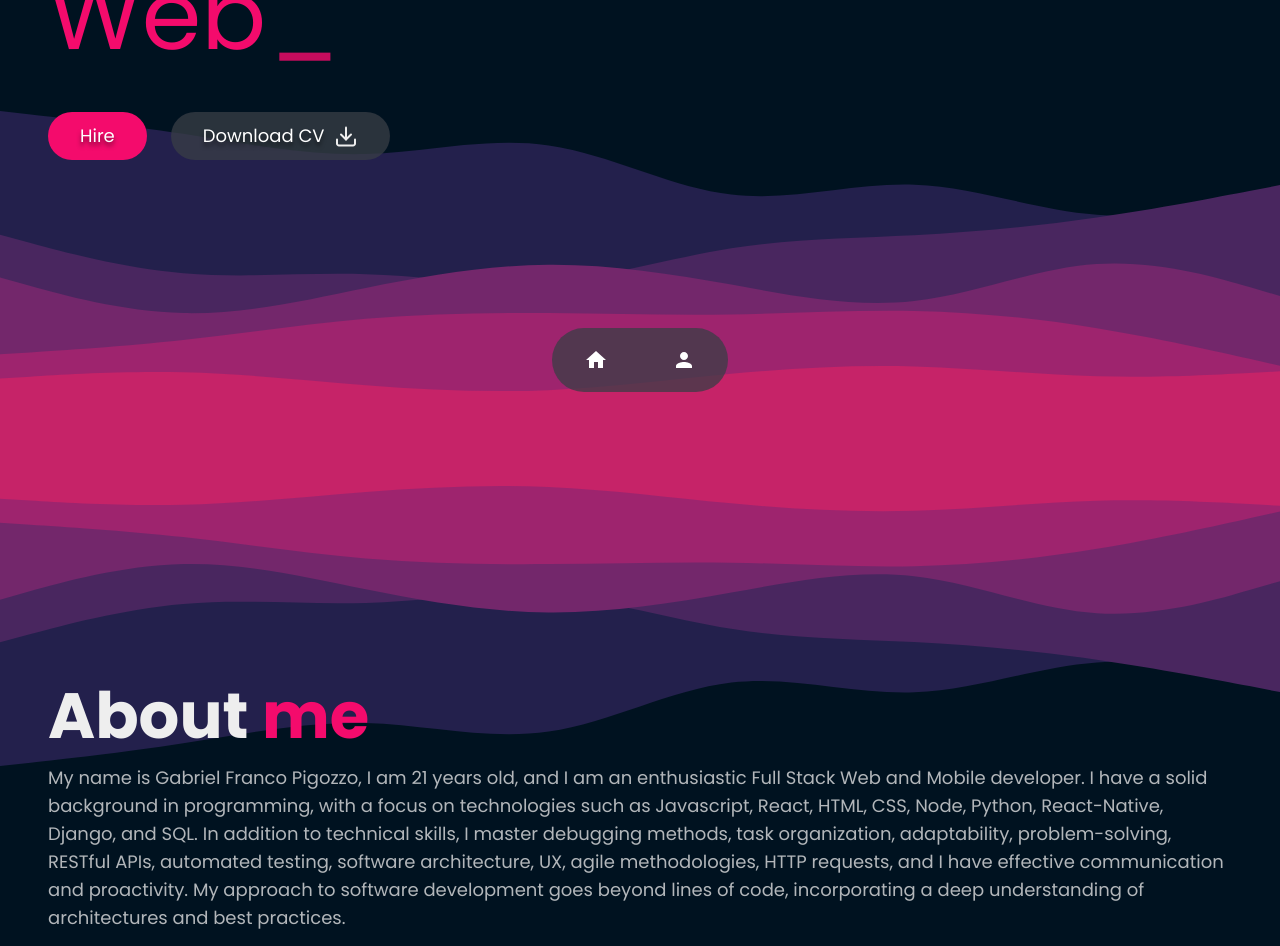
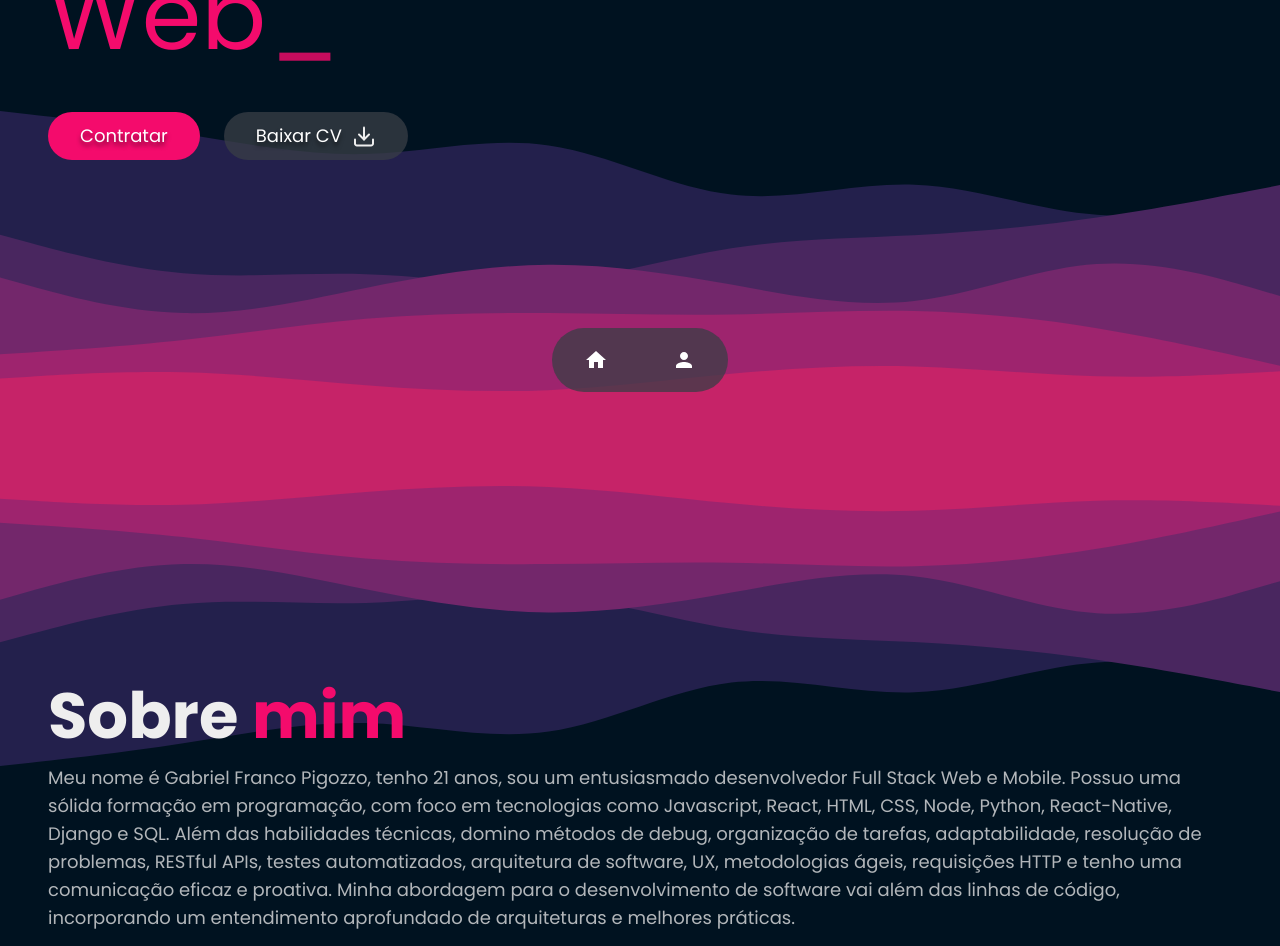
Before and after one commit to lamphead18/Gabriel-Portfolio-2, a React (Create React App) app: page / in a window 1280 px wide. Shown: the part 360-1306 px from the top of the page. Built offline with nearby package versions, Linux system fonts and the light colour scheme.

Commit message:
Traduzindo para o portugues

```diff
--- a/src/components/Menu.tsx
+++ b/src/components/Menu.tsx
@@ -13,14 +13,14 @@ const Menu = () => {
     sm:rounded-full py-3 px-6 flex items-center justify-around sm:justify-center gap-12 z-30"
     >
       <Link to="home" smooth>
-        <Tooltip title="Home" placeholder="top" arrow>
+        <Tooltip title="Início" placeholder="top" arrow>
           <IconButton className="group">
             <HomeIcon className="text-white group-hover:text-secondary" />
           </IconButton>
         </Tooltip>
       </Link>
       <Link to="about" smooth>
-        <Tooltip title="About" placeholder="top" arrow>
+        <Tooltip title="Sobre" placeholder="top" arrow>
           <IconButton className="group">
             <PersonIcon className="text-white group-hover:text-secondary" />
           </IconButton>
--- a/src/views/About.tsx
+++ b/src/views/About.tsx
@@ -23,15 +23,15 @@ const About = () => {
       >
         <div className="flex-1 flex flex-col gap-4">
           <h2 className="text-center xl:text-start text-4xl sm:text-5xl lg:text-[64px] font-bold text-textPrimary">
-            About <span className="text-secondary">me</span>
+            Sobre <span className="text-secondary">mim</span>
           </h2>
           <p className="text-center xl:text-start text-base sm:text-lg text-textSecondary">
-            My name is Gabriel Franco Pigozzo, I am 21 years old, and I am an enthusiastic Full Stack Web and Mobile developer.
-            I have a solid background in programming, with a focus on technologies such as Javascript,
-            React, HTML, CSS, Node, Python, React-Native, Django, and SQL. In addition to technical skills,
-            I master debugging methods, task organization, adaptability, problem-solving,
-            RESTful APIs, automated testing, software architecture, UX, agile methodologies, HTTP requests, and I have effective communication and proactivity.
-            My approach to software development goes beyond lines of code, incorporating a deep understanding of architectures and best practices.
+            Meu nome é Gabriel Franco Pigozzo, tenho 21 anos, sou um entusiasmado desenvolvedor Full Stack Web e Mobile.
+            Possuo uma sólida formação em programação, com foco em tecnologias como Javascript, React, HTML, CSS, Node, Python, React-Native, Django e SQL.
+            Além das habilidades técnicas, domino métodos de debug, organização de tarefas, adaptabilidade, resolução de problemas,
+            RESTful APIs, testes automatizados, arquitetura de software, UX, metodologias ágeis, requisições HTTP e tenho uma comunicação
+            eficaz e proativa. Minha abordagem para o desenvolvimento de software vai além das linhas de código,
+            incorporando um entendimento aprofundado de arquiteturas e melhores práticas.
           </p>
           <div className="flex items-center justify-center xl:justify-start gap-6">
             <SocialMediaIcon imgSrc="linkedin" title="LinkedIn" />
--- a/src/views/Hero.tsx
+++ b/src/views/Hero.tsx
@@ -40,8 +40,8 @@ const Hero = () => {
             </span>
           </h1>
           <div className="my-12 flex flex-col sm:flex-row items-center gap-6 justify-center xl:justify-start">
-            <Button secondary>Hire</Button>
-            <Button icon={downloadIcon}>Download CV</Button>
+            <Button secondary>Contratar</Button>
+            <Button icon={downloadIcon}>Baixar CV</Button>
           </div>
         </div>
       </div>
```
